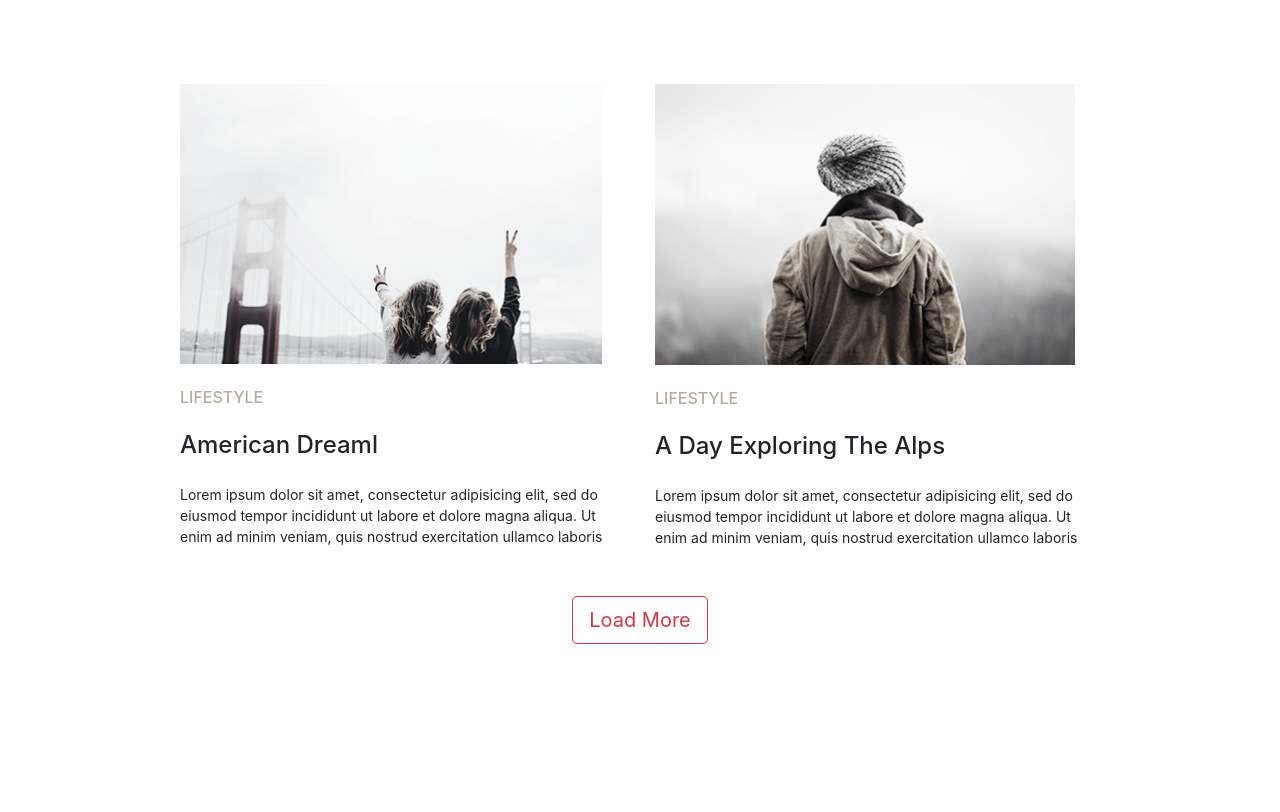
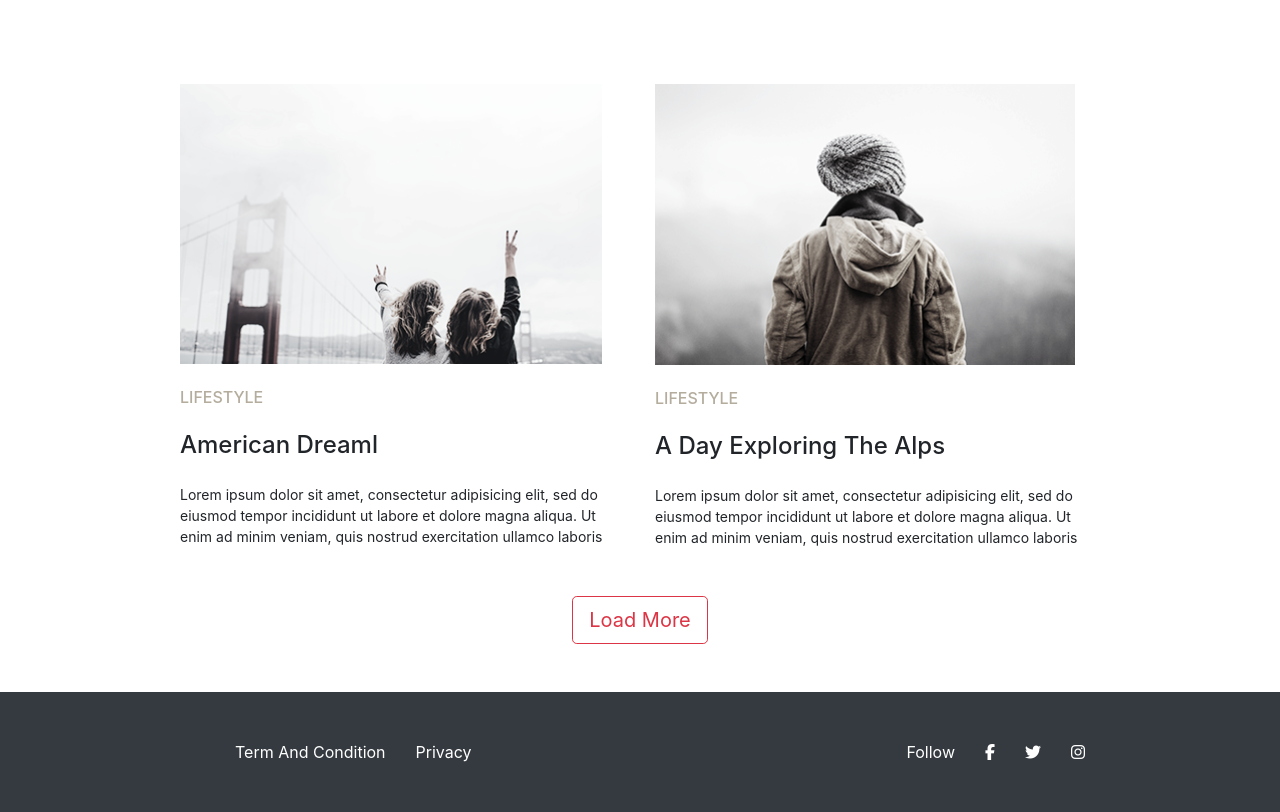
Before and after one commit to shubhamj974/Bootstrap-ssj-L-1, a plain HTML site: page index.html in a window 1280 px wide. Shown: the part 2378-3190 px from the top of the page. Before the commit the page ends 3070 px from the top, so only its background shows below. Drawn offline with nearby package versions, Linux system fonts and the light colour scheme.

Commit message:
footer section done

```diff
--- /dev/null
+++ b/assets/sass/component/_footer.scss
@@ -0,0 +1,10 @@
+.footer{
+    .condition li{
+        list-style: none;
+        margin : 0 15px 0 15px;
+    }
+    .condition li a{
+        text-decoration: none;
+        color:$white-color;
+    }
+}
--- a/assets/sass/style.scss
+++ b/assets/sass/style.scss
@@ -7,3 +7,4 @@
 @import './section/lifestyle';
 @import './section/photo';
 @import './section/diary';
+@import './component/footer';
--- a/index.html
+++ b/index.html
@@ -9,6 +9,7 @@
 
     <link rel="stylesheet" href="https://cdn.jsdelivr.net/npm/bootstrap@4.6.2/dist/css/bootstrap.min.css"
         integrity="sha384-xOolHFLEh07PJGoPkLv1IbcEPTNtaed2xpHsD9ESMhqIYd0nLMwNLD69Npy4HI+N" crossorigin="anonymous">
+        <script src="https://kit.fontawesome.com/0165863800.js" crossorigin="anonymous"></script>
     <link rel="stylesheet" href="./assets/css/style.css">
 
     <title>Minimo</title>
@@ -154,6 +155,38 @@
             </div>
         </div>
     </section>
+    <footer class="footer py-5 bg-dark">
+        <div class="container">
+            <div class="row">
+                <div class="col-10 offset-1">
+                    <div class="condition d-flex justify-content-between align-items-center">
+                        <ul class="d-flex text-capitalize m-0">
+                            <li>
+                                <a href="javascript:;">term and condition</a>
+                            </li>
+                            <li>
+                                <a href="javascript:;">privacy</a>
+                            </li>
+                        </ul>
+                        <ul class="d-flex m-0">
+                            <li>
+                                <a href="javascript:;">Follow</a>
+                            </li>
+                            <li>
+                                <a href="javascript:;"><a href="javascript:;"> <i class="fa-brands fa-facebook-f"></i></a></a>
+                            </li>
+                            <li>
+                                <a href="javascript:;"> <a href="javascript:;"><i class="fa-brands fa-twitter"></i></a></a>
+                            </li>
+                            <li>
+                                <a href="javascript:;"><a href="javascript:;"><i class="fa-brands fa-instagram"></i></a></a>
+                            </li>
+                        </ul>
+                    </div>
+                </div>
+            </div>
+        </div>
+    </footer>
 
 
     <script src="https://cdn.jsdelivr.net/npm/jquery@3.5.1/dist/jquery.slim.min.js"
```
Also changed, not shown: assets/css/style.css.
